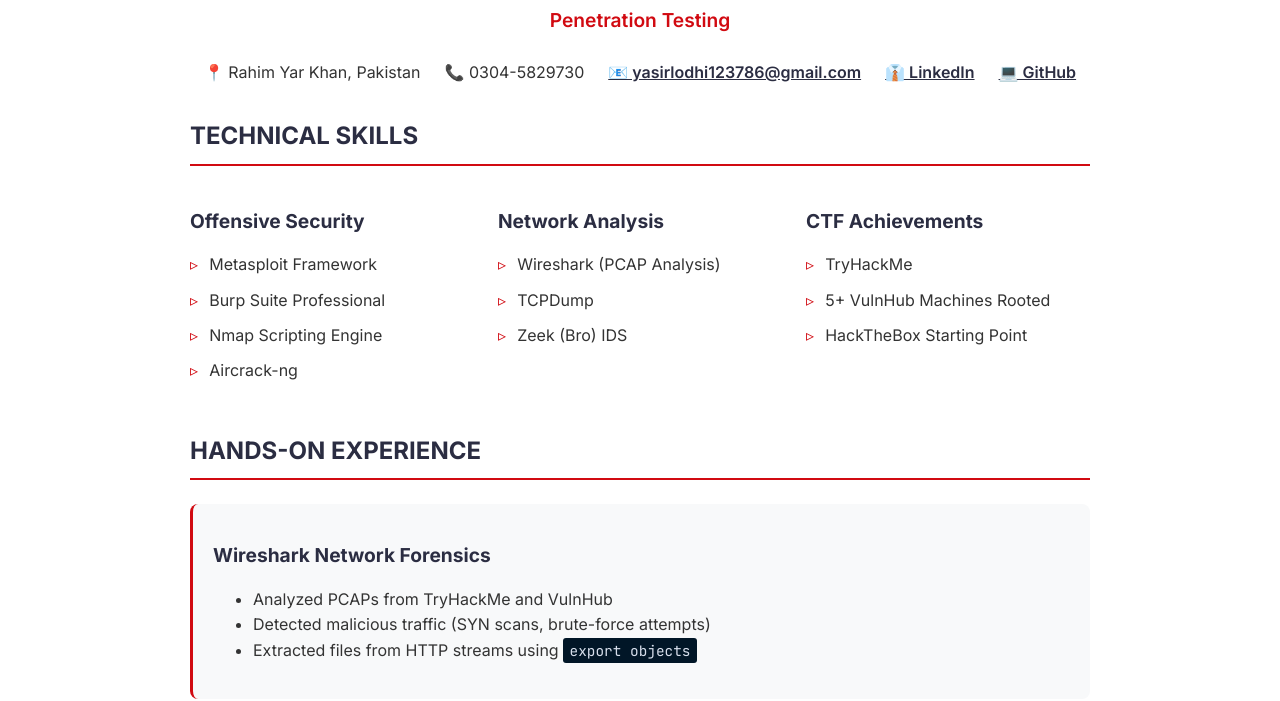
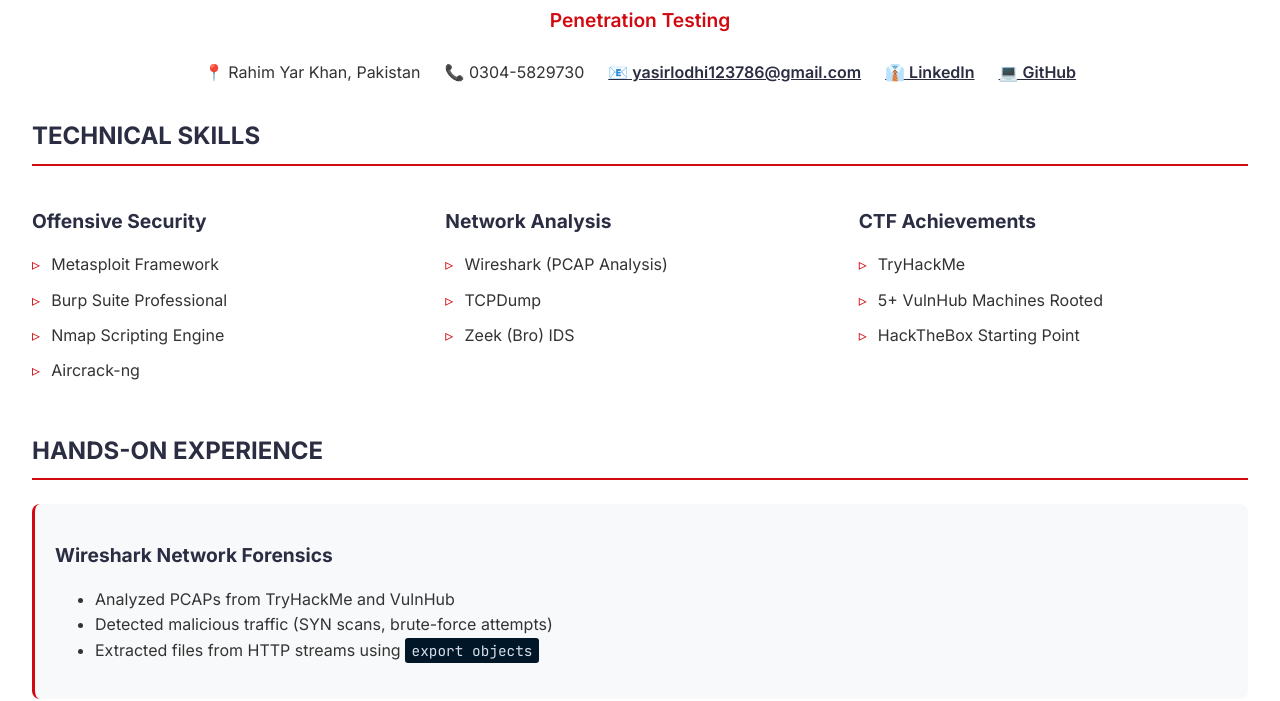
Before and after one commit to 0xm1cr0/0xm1cr0.github.io, a plain HTML site: page index.html in a window 1280 px wide. Shown: the part 137-838 px from the top of the page. Drawn offline with Linux system fonts and the light colour scheme.

Commit message:
Update style.css

```diff
--- a/style.css
+++ b/style.css
@@ -1,3 +1,6 @@
+
+
+
 :root {
     --primary: #2b2d42;       /* Dark blue */
     --secondary: #d10a11;     /* Bold red */
@@ -12,9 +15,9 @@ body {
     line-height: 1.6;
     color: var(--text);
     background-color: white;
-    max-width: 900px;
-    margin: 0 auto;
+    margin: 0;
     padding: 2rem;
+    max-width: 100%;
 }
 
 /* Typography */
@@ -135,6 +138,17 @@ code {
     font-size: 0.9rem;
 }
 
+/* Print Styles */
+@media print {
+    body {
+        padding: 1rem;
+        margin: 0;
+    }
+    .header, .footer {
+        display: none;
+    }
+}
+
 /* Responsive */
 @media (max-width: 768px) {
     body {
```
